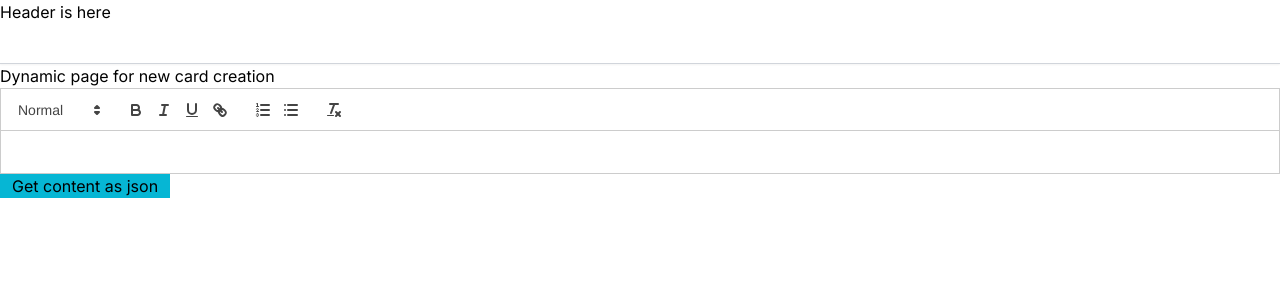
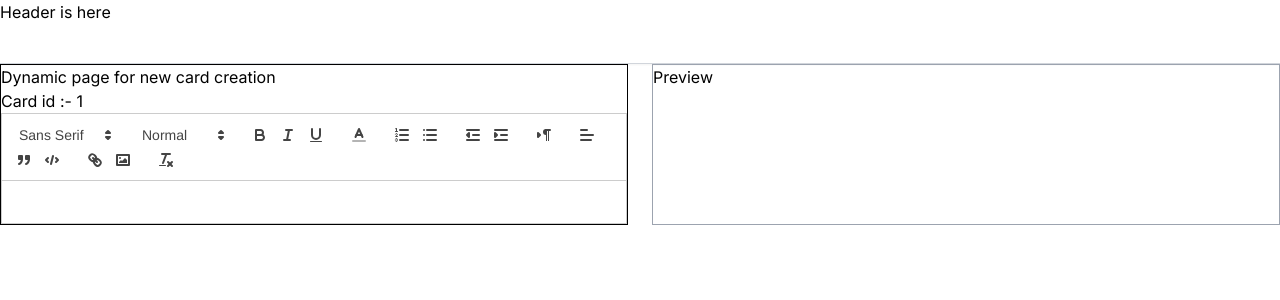
Before and after one commit to shibaramdas-git/02next-invitationcards-app, a Next.js app: page /create/1 in a window 1280 px wide. Shown: the top 300 px of the page. Built offline with nearby package versions, Linux system fonts and the light colour scheme.

Commit message:
Diplayed successfully the returned html & css from react-quill

```diff
--- a/src/app/create/[cardid]/page.js
+++ b/src/app/create/[cardid]/page.js
@@ -1,11 +1,23 @@
+"use client";
+import Previewcard from "@/components/Previewcard";
 import RichTextEditor from "@/components/RichTextEditor";
-import React from "react";
+import React, { useState } from "react";
+import "react-quill/dist/quill.snow.css";
 
-export default function page() {
+export default function page({ params }) {
+  const [content, setContent] = useState("");
+  console.log(content);
   return (
-    <div className="">
-      <h1>Dynamic page for new card creation</h1>
-      <RichTextEditor />
+    <div className="flex gap-6">
+      <article className="w-1/2 border border-black">
+        <h2>Dynamic page for new card creation</h2>
+        <p>Card id :- {params.cardid}</p>
+        <RichTextEditor setContent={setContent} content={content} />
+      </article>
+      <article className="w-1/2 border-[0.1px] border-gray-400">
+        <h2>Preview </h2>
+        <Previewcard previewContent={content.slice()} />
+      </article>
     </div>
   );
 }
--- a/src/app/layout.js
+++ b/src/app/layout.js
@@ -1,5 +1,6 @@
 import { Inter } from "next/font/google";
 import "./globals.css";
+import "react-quill/dist/quill.snow.css";
 import { AuthProvider } from "@/AuthContext";
 import Sidebar from "@/components/Sidebar";
 import Smallbar from "@/components/Smallbar";
--- /dev/null
+++ b/src/components/Previewcard.js
@@ -0,0 +1,10 @@
+import React from "react";
+
+export default function Previewcard({ previewContent }) {
+  return (
+    <div
+      dangerouslySetInnerHTML={{ __html: previewContent }}
+      className="ql-editor"
+    ></div>
+  );
+}
--- a/src/components/RichTextEditor.js
+++ b/src/components/RichTextEditor.js
@@ -1,23 +1,65 @@
 "use client";
-import React, { useState } from "react";
+import React from "react";
 import ReactQuill from "react-quill";
 import "react-quill/dist/quill.snow.css";
 
-export default function RichTextEditor() {
-  const [editorContent, setEditorContent] = useState("");
+// Custom toolbar configuration
+const toolbarOptions = [
+  [{ font: [] }],
+  [{ header: [1, 2, 3, false] }],
+  ["bold", "italic", "underline"],
+  [{ color: [] }],
+  [{ list: "ordered" }, { list: "bullet" }],
+  [{ indent: "-1" }, { indent: "+1" }],
+  [{ direction: "rtl" }],
+  [{ align: [] }],
+  ["blockquote", "code-block"],
+  ["link", "image"],
+  ["clean"],
+];
+const modules = {
+  toolbar: toolbarOptions,
+};
+const formats = [
+  "font",
+  "header",
+  "bold",
+  "italic",
+  "underline",
+  "color",
+  "list",
+  "bullet",
+  "indent",
+  "direction",
+  "align",
+  "blockquote",
+  "code-block",
+  "link",
+  "image",
+];
+
+export default function RichTextEditor({ setContent, content }) {
   function handleContentChange(content) {
-    setEditorContent(content);
+    setContent(content);
   }
 
   return (
-    <div>
-      <ReactQuill value={editorContent} onChange={handleContentChange} />
-      <button
-        className="px-3 bg-cyan-500 hover:bg-cyan-700 hover:text-white"
-        onClick={() => console.log(editorContent)}
-      >
-        Get content as json
-      </button>
+    <div className="rounded-lg">
+      <ReactQuill
+        value={content}
+        onChange={handleContentChange}
+        modules={modules}
+        formats={formats}
+      />
+      {/* Testing output of text editor */}
+      {/* <div>
+        Output is here
+        <div
+          dangerouslySetInnerHTML={{
+            __html: editorContent,
+          }}
+        ></div>
+      </div> */}
     </div>
   );
 }
```
